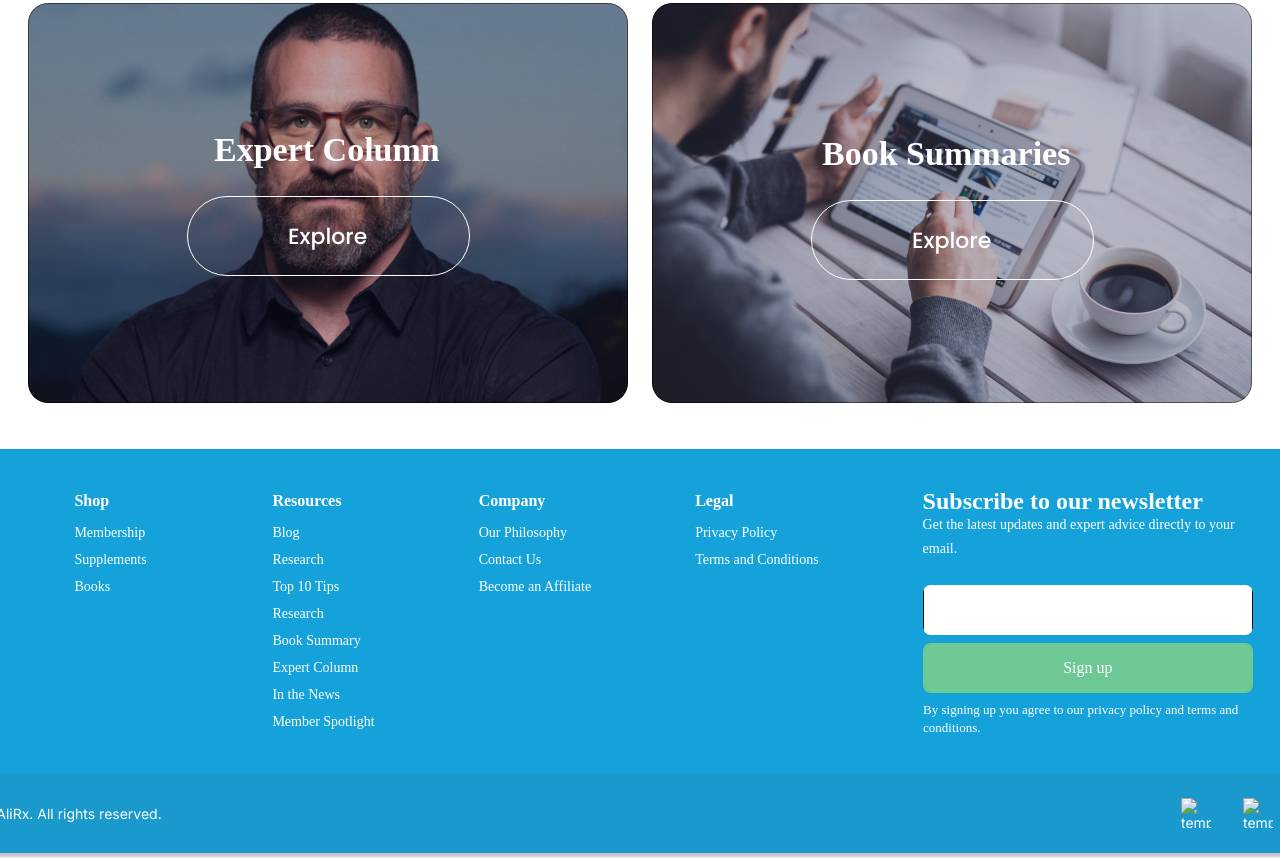
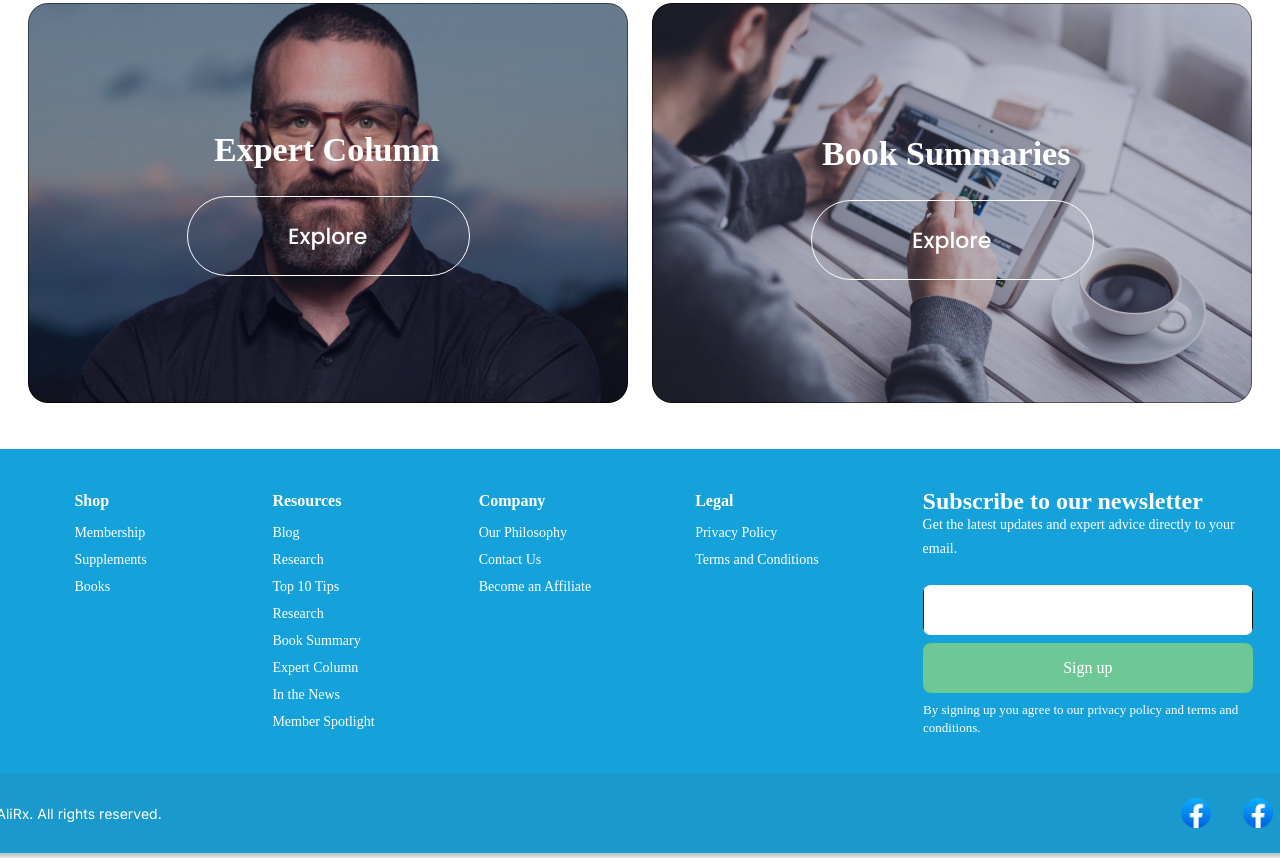
Before and after one commit to Huzaifa134/fitness, a website built with Parcel: page index.html in a window 1280 px wide. Shown: the part 6950-7808 px from the top of the page. Built offline with nearby package versions, Linux system fonts and the light colour scheme; files whose address does not match are found by name; a web font is replaced by a local one.

Commit message:
facbook-icon-added

```diff
--- a/index.html
+++ b/index.html
@@ -570,37 +570,37 @@
               <img
                 class="icons8-twitter-11"
                 alt="temp"
-                src=""
+                src="./public/facebook.png"
               />
 
               <img
                 class="icons8-twitter-11"
                 alt="temp"
-                src=""
+                src="./public/facebook.png"
               />
 
               <img
                 class="icons8-twitter-11"
                 alt="temp"
-                src=""
+                src="./public/facebook.png"
               />
 
               <img
                 class="icons8-youtube-play-button-11"
                 alt="temp"
-                src=""
+                src="./public/facebook.png"
               />
 
               <img
                 class="icons8-youtube-play-button-11"
-                alt=""
+                alt="./public/facebook.png"
                 src="./public/icons8mediummonogram-11.svg"
               />
 
               <img
                 class="icons8-twitter-11"
                 alt="temp"
-                src=""
+                src="./public/facebook.png"
               />
             </div>
           </footer>
```
Also changed, not shown: public/facebook.png (added).
